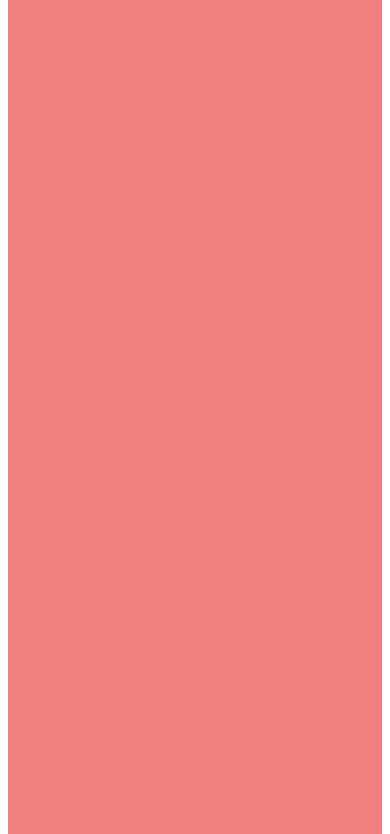
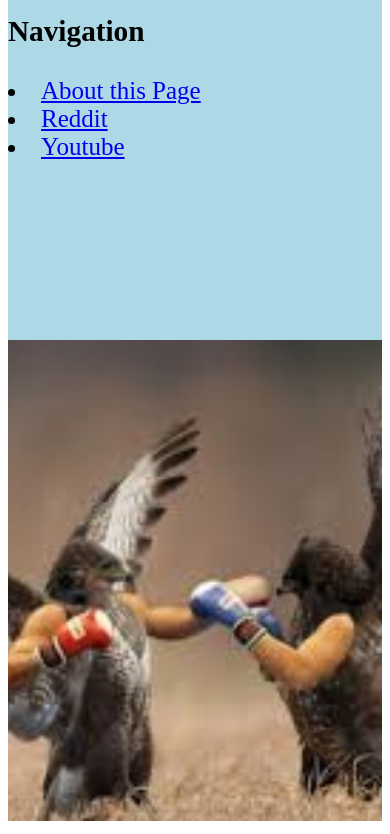
Before and after one commit to jcgould48/jessegram, a plain HTML site: page INDEX.html in a window 390 px wide. Shown: the part 140-974 px from the top of the page. Drawn offline with Linux system fonts and the light colour scheme.

Commit message:
changes header size

```diff
--- a/style.css
+++ b/style.css
@@ -83,7 +83,7 @@ footer{
       #app{
         display: grid;
         grid-template-columns: 1, 1fr;
-        grid-template-rows: 10% 5% 75% 10%;
+        grid-template-rows: 1% 3% 93% 3%;
       }
       #nav{
         height:100%;
```
